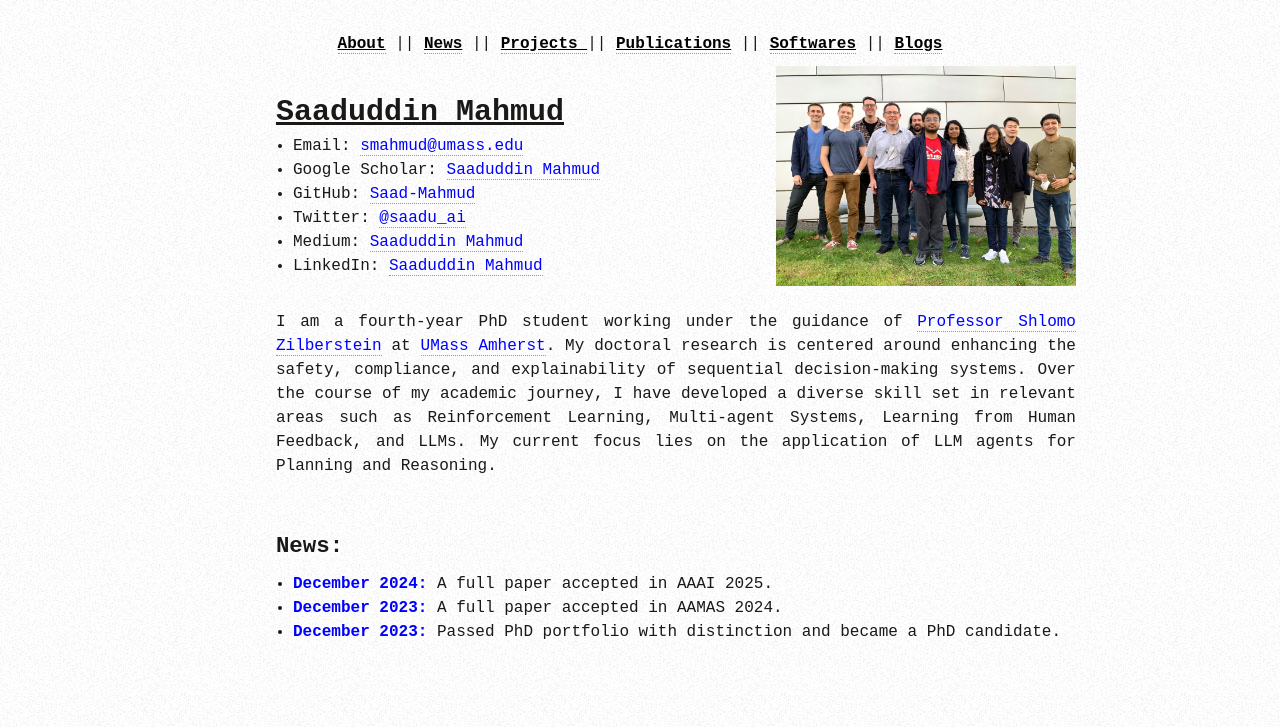
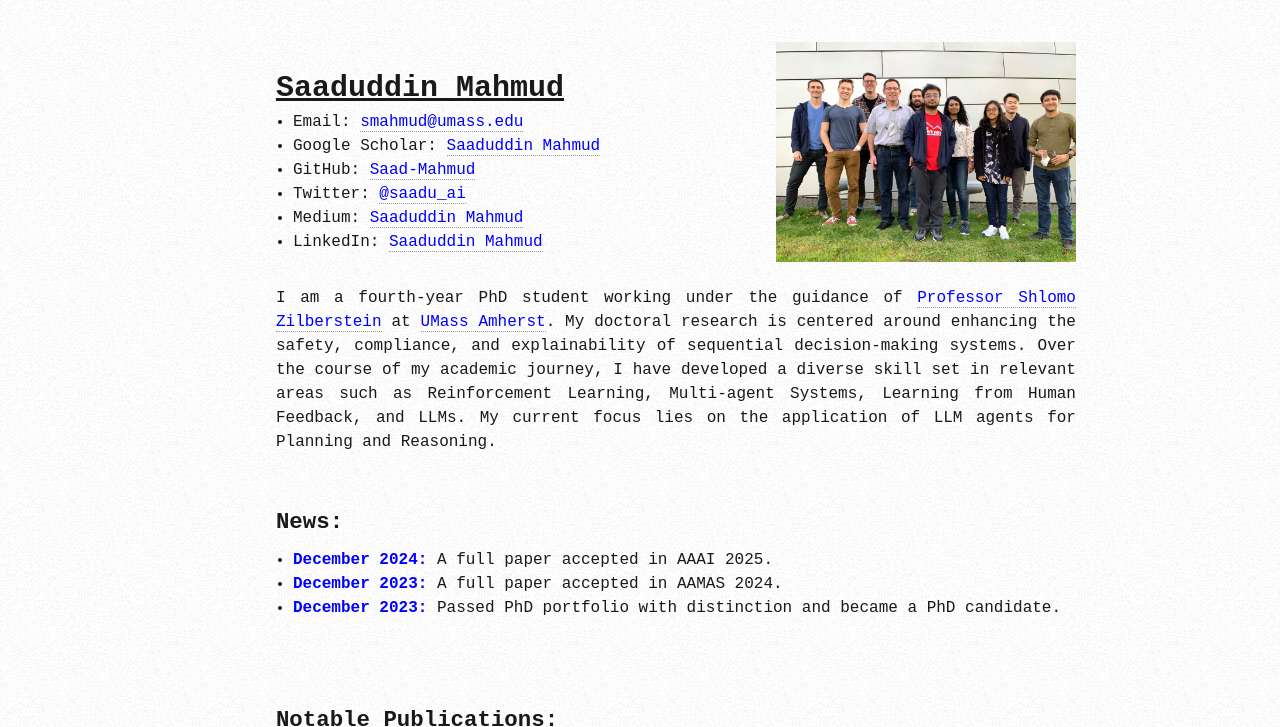
Before and after one commit to Saad-Mahmud/saadmahmud.github.io, a plain HTML site: page index.html in a window 1280 px wide. Shown: the top 727 px of the page. Drawn offline with nearby package versions, Linux system fonts and the light colour scheme.

Commit message:
Update index.html

```diff
--- a/index.html
+++ b/index.html
@@ -32,11 +32,6 @@
 </head>
 
 <body>
-    <div align="center">
-        <a href="#about" style="color:black"><b><u>About</u></b></a> || <a href="#news" style="color:black"><b><u>News</u></b></a> ||
-        <a href="#projects" style="color:black"><b><u>Projects </u></b></a> || <a href="#publications" style="color:black"><b><u>Publications</u></b></a> ||
-        <a href="#app" style="color:black"><b><u>Softwares</u></b></a> || <a href="#blogs" style="color:black"><b><u>Blogs</u></b></a>
-    </div>
     <div id="page-wrap">
         <img src="pic2.jpg" alt="Photo of saad" id="pic" style="width:300px;height:220px;"/>
 
```
